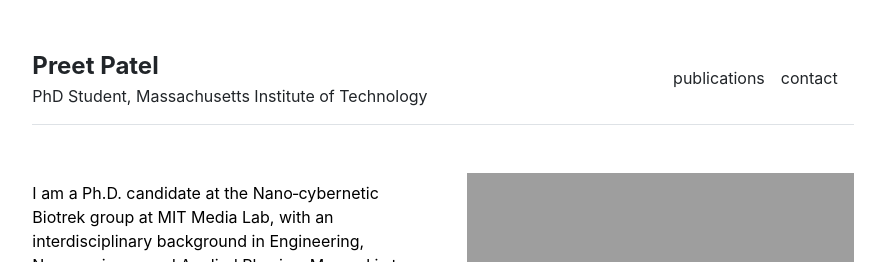
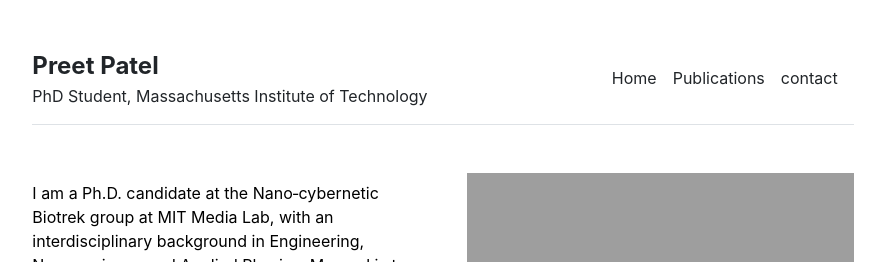
Before and after one commit to preet-mit/preet-mit, a Jekyll site: the page built from index.md, in a window 1280 px wide. Shown: the top 262 px of the page, without its empty margins (197-1082 px from the left). Built offline with Jekyll 4.4.1, drawn with Linux system fonts in a browser that asks for light colours.

Commit message:
Update settings.yml

```diff
--- a/_data/settings.yml
+++ b/_data/settings.yml
@@ -1,8 +1,9 @@
 menu:
 #- {name: 'people', url: '/people'}
-- {name: 'publications', url: '/publications'}
+- {name: 'Home', url: '/home'}
+- {name: 'Publications', url: '/publications'}
 #- {name: 'courses', url: '/courses'}
-#- {name: 'cv', url: '/cv'}
+#- {name: 'CV', url: '/cv'}
 - {name: 'contact', url: '/contact'}
 
 people:
```
